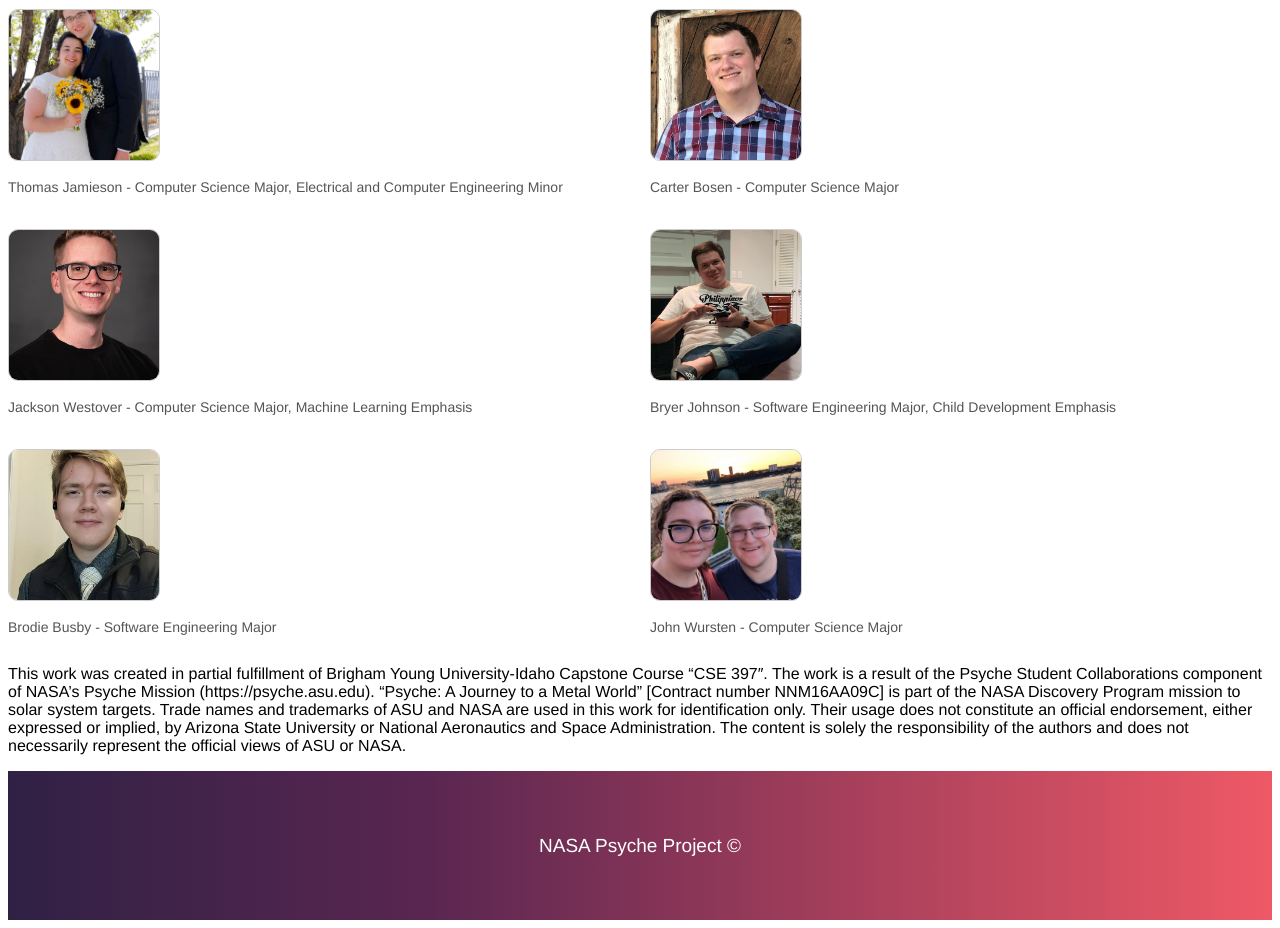
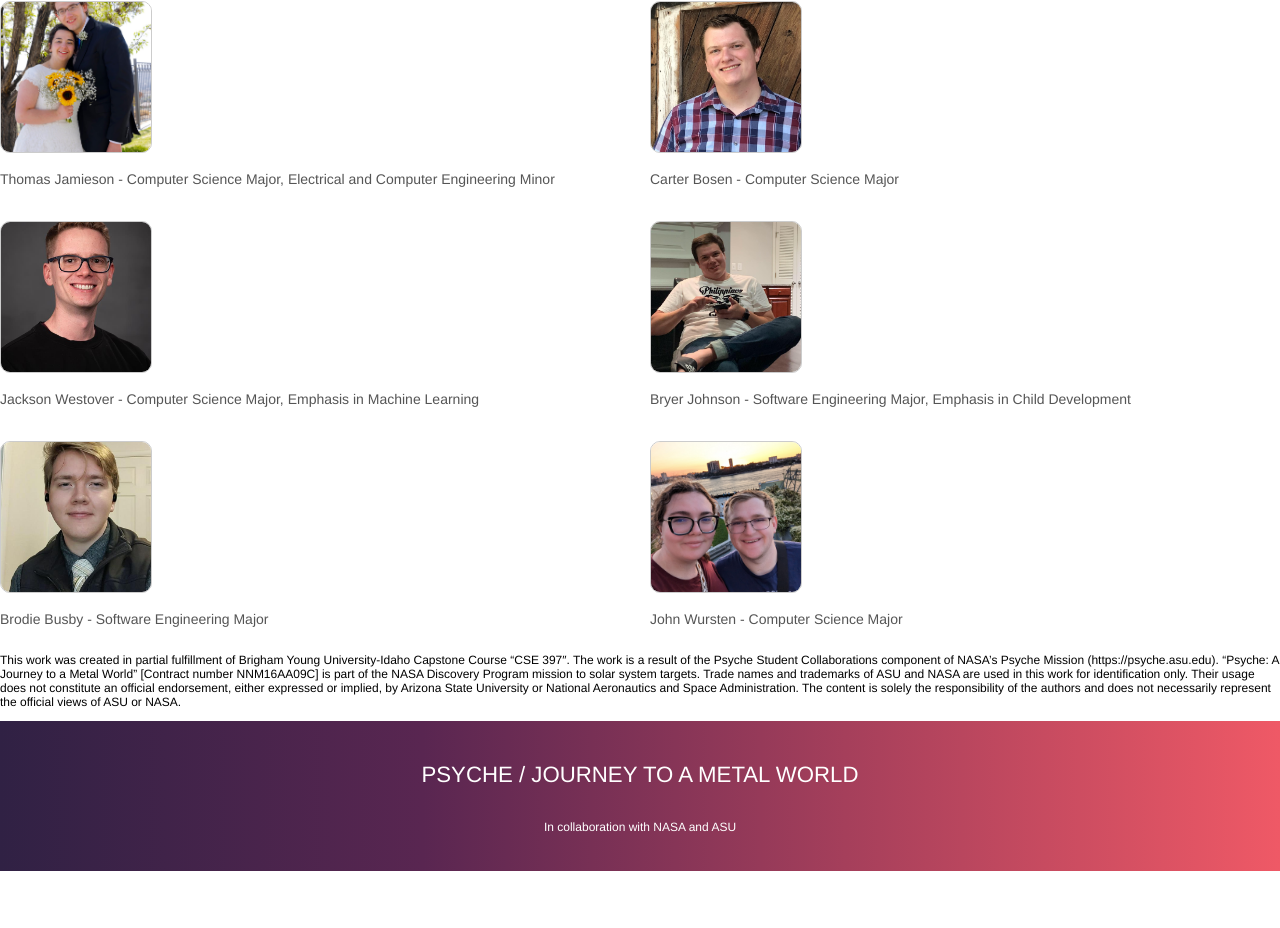
Before and after one commit to MissionToPsyche-Iridium/iridium_23f_year_sim-byu-i, a React (Create React App) app in the folder psyche/: page /Credits in a window 1280 px wide. Shown: the part 152-1080 px from the top of the page. After the commit the page ends 1023 px from the top, so only its background shows below. Built offline with nearby package versions, Linux system fonts and the light colour scheme.

Commit message:
added content and styles to footer - fixes #113

```diff
--- a/psyche/public/index.html
+++ b/psyche/public/index.html
@@ -5,6 +5,11 @@
     <meta name="viewport" content="width=device-width, initial-scale=1" />
     <link rel="icon" type="image/x-icon" href="/favicon.ico" />
     <title>Welcome To Psyche</title>
+    <style>
+      body {
+        margin: 0; /* Reset all body margins */
+      }
+    </style>
   </head>
   <body>
     <div id="root"></div>
--- a/psyche/src/components/footer.js
+++ b/psyche/src/components/footer.js
@@ -1,9 +1,13 @@
+// Authors: Jackson Westover &
 // Basic Footer component for Layout
 import React from "react";
 import "./../componentsCSS/Footer.css"
 const Footer = () => (
-    <footer>
-    <p>NASA Psyche Project &#169;</p>
+  <footer>
+    <h3><strong>PSYCHE / </strong>
+      JOURNEY TO A METAL WORLD
+    </h3>
+    <p>In collaboration with NASA and ASU</p>
   </footer>
 )
 
--- a/psyche/src/componentsCSS/Footer.css
+++ b/psyche/src/componentsCSS/Footer.css
@@ -1,3 +1,4 @@
+/* Authors: Jackson Westover & */
 /* TODO:: This is all placeholder you can change as you want  I did get this from
  https://psyche.asu.edu/ main page though */
 
@@ -13,8 +14,21 @@ footer {
   /* height: 100px; */
   line-height: 31px;
   opacity: 1;
-  padding: 40px 0;
+  padding: 16px 0;
   text-align: center;
   text-rendering: optimizeLegibility;
   width: 100%;
 }
+
+strong {
+  font-weight: 500;
+}
+
+h3 {
+  font-weight: 100;
+}
+
+p {
+  font-size: 12px;
+  font-weight: 100;
+}
--- a/psyche/src/componentsCSS/global.css
+++ b/psyche/src/componentsCSS/global.css
@@ -1,3 +1,4 @@
+/* Author: Jackson Westover */
 :root {
     /* Colors */
     --mustard: #F99700;
--- a/psyche/src/pages/creditsPage.js
+++ b/psyche/src/pages/creditsPage.js
@@ -24,11 +24,11 @@ const CreditsPage = () => (
             </div>
             <div className="PhotoItem">
                 <img src={Jackson} alt="Description of 3" className="photoCSS" />
-                <p className="captionCSS">Jackson Westover - Computer Science Major, Machine Learning Emphasis</p>
+                <p className="captionCSS">Jackson Westover - Computer Science Major, Emphasis in Machine Learning</p>
             </div>
             <div className="PhotoItem">
                 <img src={Bryer} alt="Description of 4" className="photoCSS" />
-                <p className="captionCSS">Bryer Johnson - Software Engineering Major, Child Development Emphasis</p>
+                <p className="captionCSS">Bryer Johnson - Software Engineering Major, Emphasis in Child Development</p>
             </div>
             <div className="PhotoItem">
                 <img src={Brodie} alt="Description of 5" className="photoCSS" />
```
